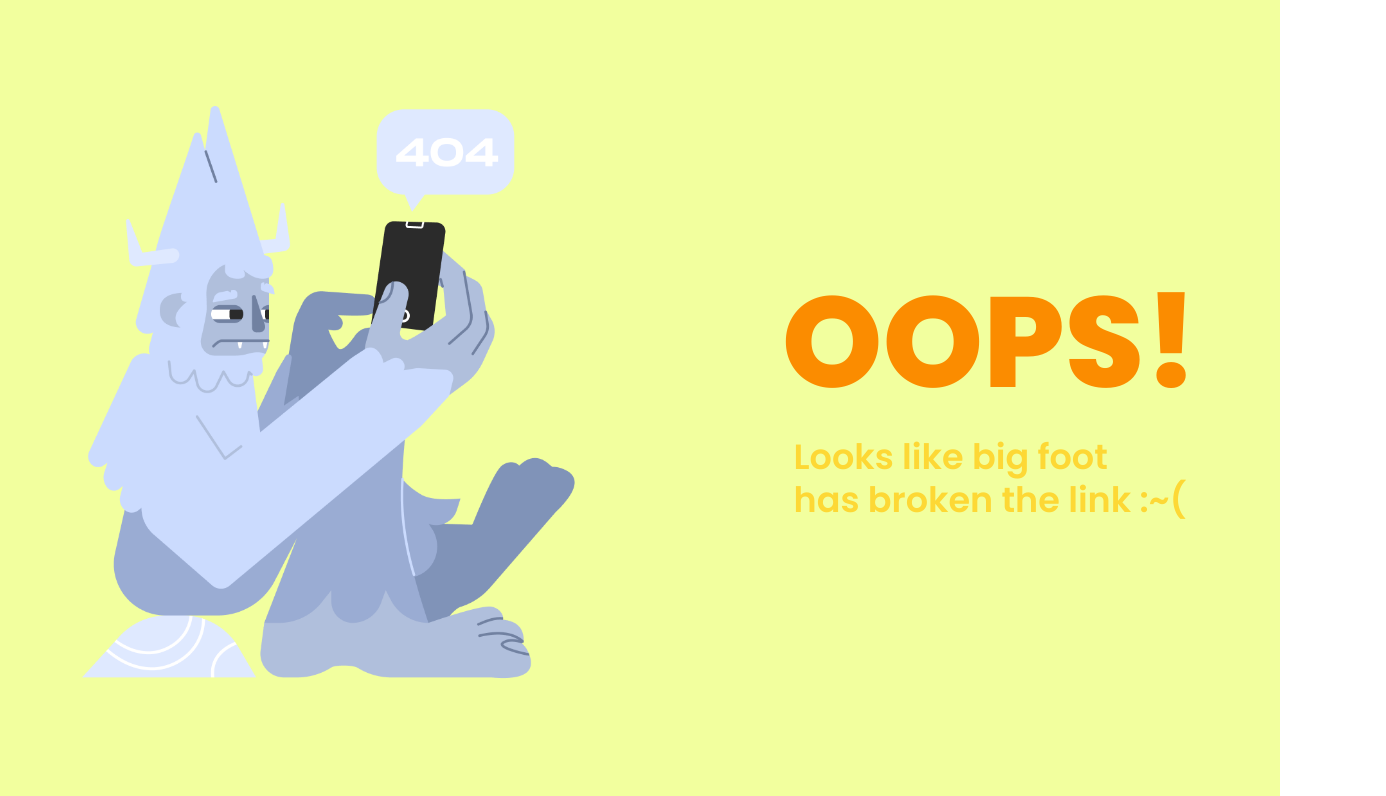
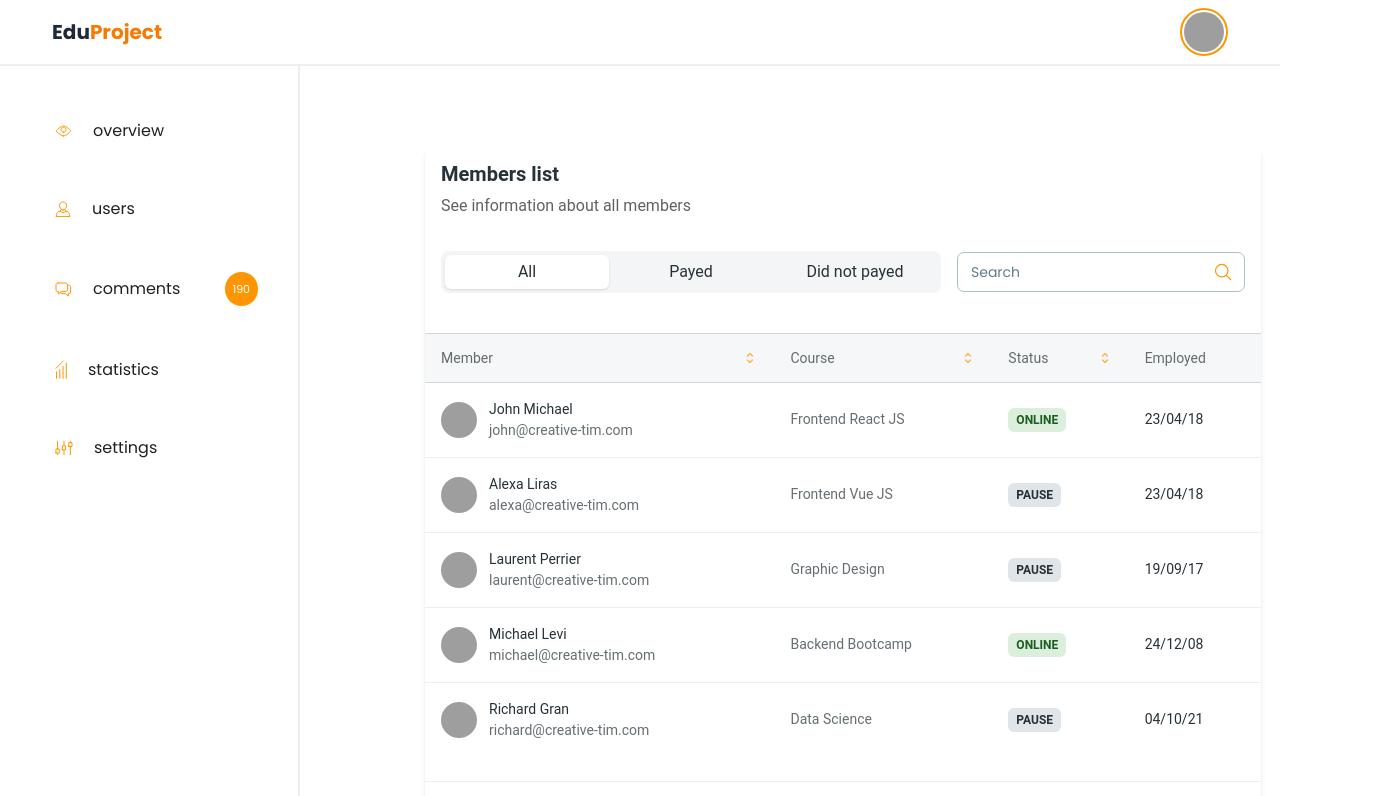
Before and after one commit to nurbek2107/eduit-project, a Next.js app: page /admin/down in a window 1280 px wide. Before the commit this address had no page. Shown: the top 796 px of the page, 1386 px wide, since content can reach past the window. Built offline with nearby package versions, Linux system fonts and the light colour scheme; grey boxes are pictures that could not be loaded.

Commit message:
MAIN
Signed-off-by: Nurbek <161306161+nurbek2107@users.noreply.github.com>

```diff
--- /dev/null
+++ b/src/app/admin/(pages)/down/page.jsx
@@ -0,0 +1,11 @@
+import { UserData } from "@/components";
+
+function Users() {
+  return (
+    <section className="m-10">
+      <UserData />
+    </section>
+  );
+}
+
+export default Users;
--- a/src/app/admin/(pages)/overview/page.jsx
+++ b/src/app/admin/(pages)/overview/page.jsx
@@ -1,6 +1,5 @@
 import { SidebarPie } from "@/components";
 import { UsersData } from "@/components";
-
 
 function Users() {
   return (
```
